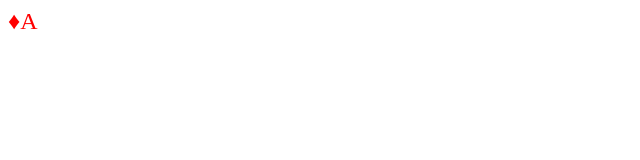
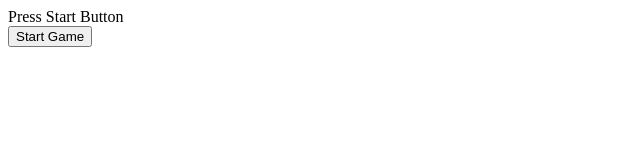
Before and after one commit to ggrant-fs/SEI-PROJECT-1, a plain HTML site: page index.html in a window 1280 px wide. Shown: the whole page, without its empty margins (0-640 px from the left). Drawn offline with Linux system fonts and the light colour scheme.

Commit message:
created start button

```diff
--- a/index.html
+++ b/index.html
@@ -17,9 +17,13 @@
     </style>
 </head>
 <body>
-    <div id='output'>
-
+    <div>
+        <div id="message">Press Start Button</div>
+        <div id="start">
+            <button id="btnstart" type="button" onclick="start()" class ="btn">Start Game</button>
+        </div>
     </div>
+    <div id='output'></div>
     <script>
         const cards = [];
         const suits = ["spades","hearts", "clubs","diams"];
@@ -33,15 +37,15 @@
      //the question mark after the conditional statement on line 37 is a short hand text for an if else statement.
      //If suit equals "S" or "C" return black else return red.
        for(s in suits){
-           const suit = suits[s][0].toUpperCase();
-           const bgcolor = (suit == "S"|| suit == "C") ? "black" : "red";
+           let suit = suits[s][0].toUpperCase();
+           let bgcolor = (suit == "S"|| suit == "C") ? "black" : "red";
            for(n in numb){
               //output.innerHTML += "<span style='color: "+bgcolor+"'>&"+suits[s]+";"+numb[n]+ "</span>";
               //we use the variable "cardValue" to determine the value of high cards
               //If the element in the array is higher then the element in the 9th index
               // it will be given a value of 10.
               // Since "A" is in the 0 index when parsed it will be given a value of 1
-              const cardValue = ( n >9 ) ? 10 : parseInt(n)+1
+              let cardValue = ( n >9 ) ? 10 : parseInt(n)+1
               const card = {
                   suit: suit,
                   icon: suits[s],
@@ -58,13 +62,13 @@
 
       console.log(cards);
 
-      //the following function will display a random card in html via the "output" div that has been
+      //the following function will display a random card in html via the  div that has been
       //catched with the DOM propery getElementById
-        function ranCard(){
+        function start(){
         let randomNum = Math.floor((Math.random()*52));
-        output.innerHTML = "<span style='color: "+cards[randomNum].bgcolor+"'>&"+cards[randomNum].icon+";"+cards[randomNum].cardnum+ "</span>";
+        output.innerHTML += "<span style='color: "+cards[randomNum].bgcolor+"'>&"+cards[randomNum].icon+";"+cards[randomNum].cardnum+ "</span>";
         }
-        ranCard();
+
     </script>
 </body>
 </html>
```
